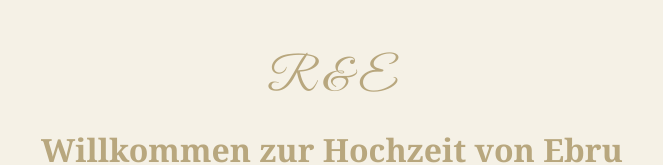
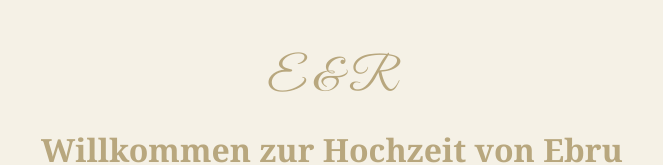
Before and after one commit to oromant/hochzeit-app, a website: page frontend/index.html in a window 1280 px wide. Shown: the top 165 px of the page, without its empty margins (308-971 px from the left). Drawn offline with Linux system fonts and the light colour scheme.

Commit message:
Update index.html

```diff
--- a/frontend/index.html
+++ b/frontend/index.html
@@ -116,7 +116,7 @@
 </head>
 <body>
     <!-- Monogramm ganz oben -->
-    <div class="monogram">R & E</div>
+    <div class="monogram">E & R</div>
 
     <h1>Willkommen zur Hochzeit von Ebru und Roman</h1>
     <p>Bitte gib deinen Namen ein:</p>
```
